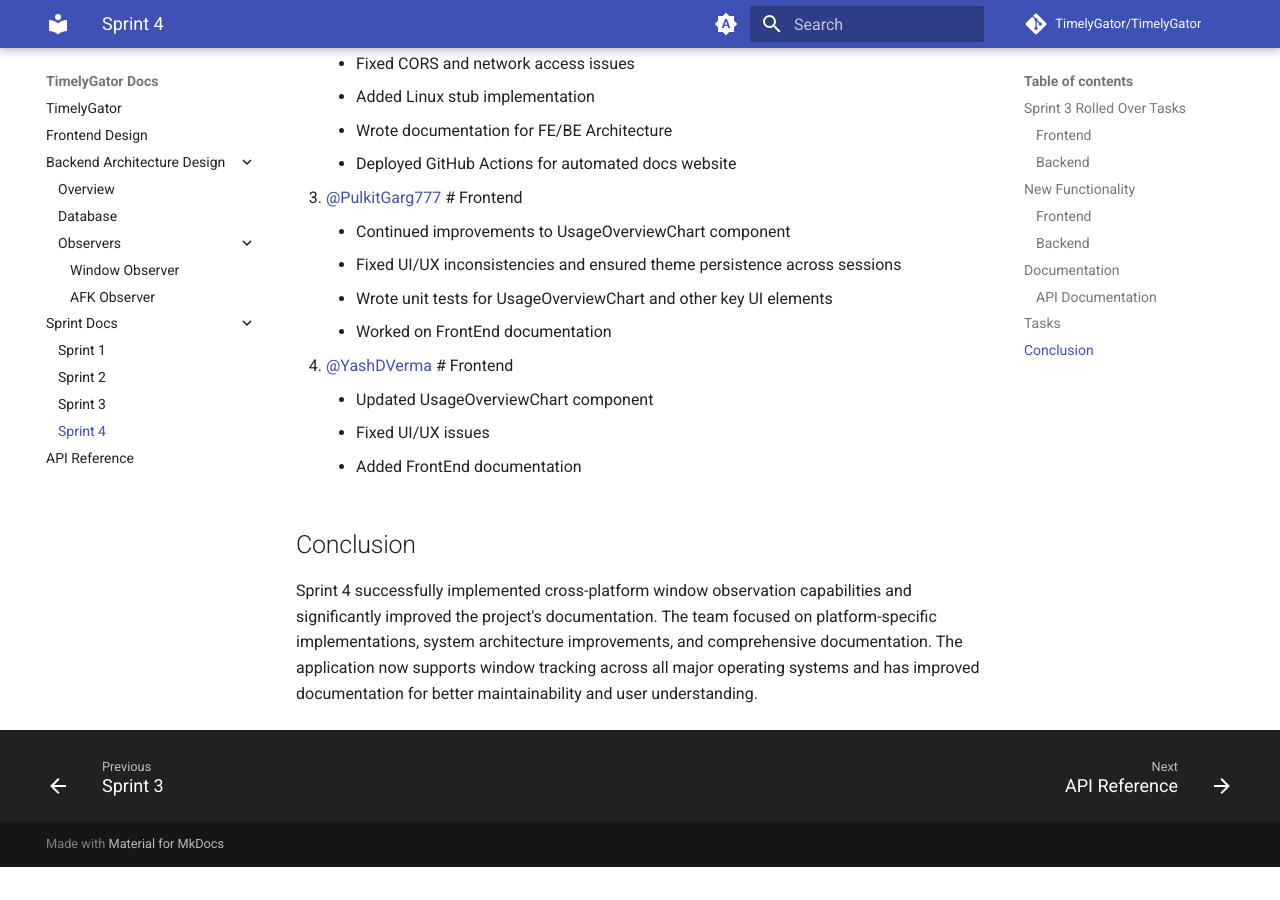
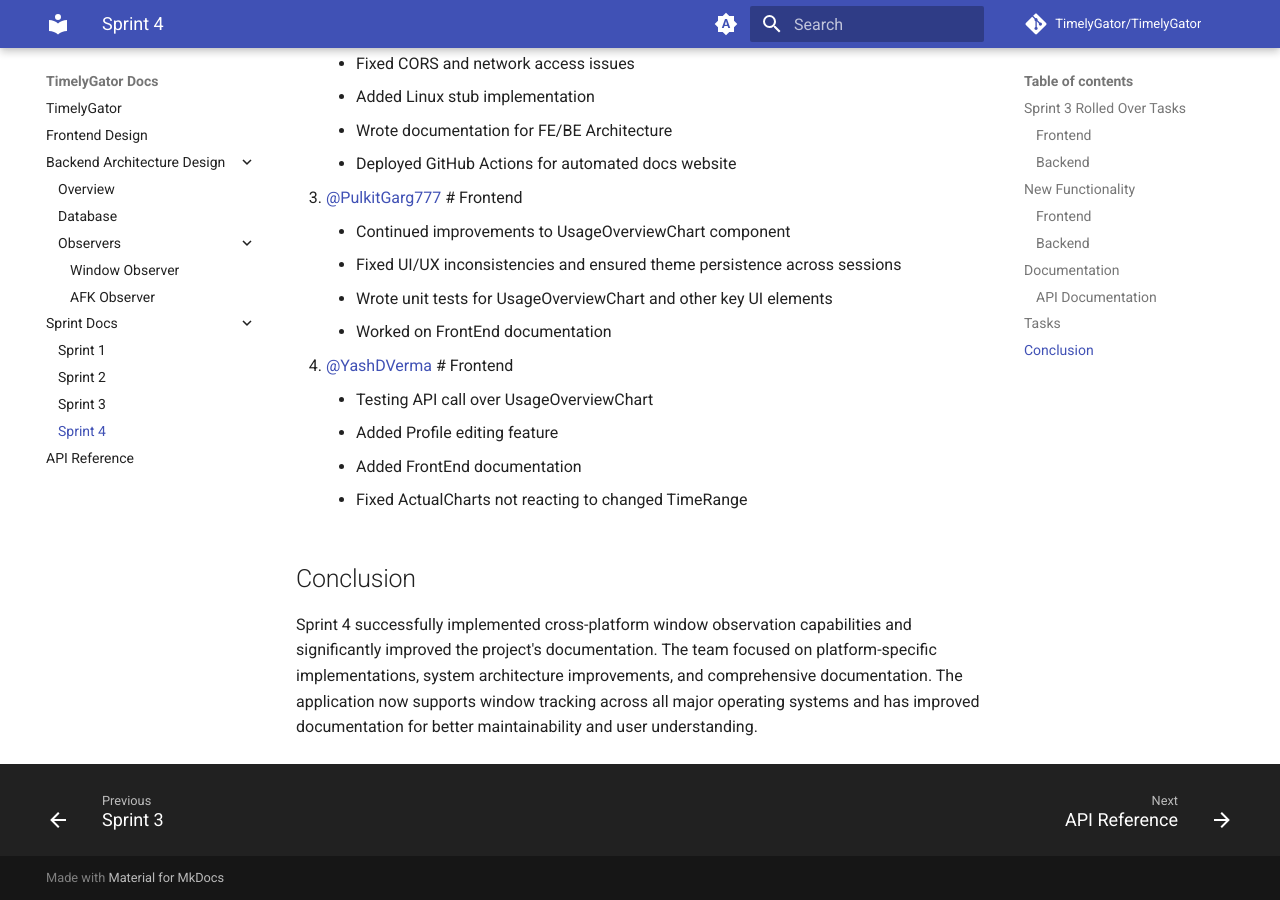
Before and after one commit to timelygator/TimelyGator, an MkDocs documentation site: the page built from docs/files/sprint/Sprint4.md, in a window 1280 px wide and 900 px high, scrolled down 1990 px. Built offline with MkDocs 1.6.1 and Material for MkDocs 9.7.7, drawn with Linux system fonts in a browser that asks for light colours; comment, search, counter and statistics services are not loaded; before the commit the page ends 2857 px from its top, so only the background shows below that.

Commit message:
Update Sprint4.md
Signed-off-by: Yash Deep Verma <99968246+YashDVerma@users.noreply.github.com>

```diff
--- a/docs/files/sprint/Sprint4.md
+++ b/docs/files/sprint/Sprint4.md
@@ -73,9 +73,10 @@
     - Worked on FrontEnd documentation
 
 4. [@YashDVerma](https://github.com/YashDVerma) # Frontend
-    - Updated UsageOverviewChart component
-    - Fixed UI/UX issues
+    - Testing API call over UsageOverviewChart
+    - Added Profile editing feature
     - Added FrontEnd documentation
+    - Fixed ActualCharts not reacting to changed TimeRange
 
 ## Conclusion
 
```
